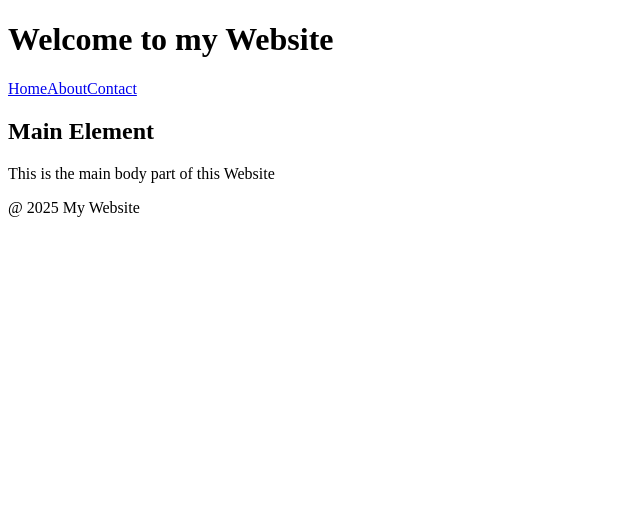
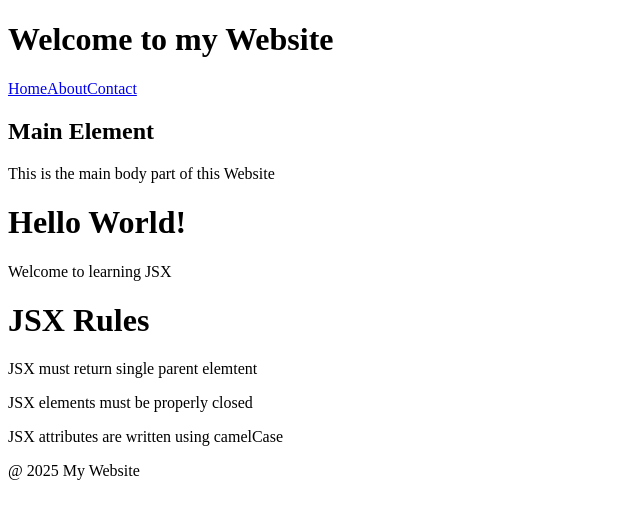
Before and after one commit to Ndungu-Jn/react-demos, a React (Vite) app: page / in a window 1280 px wide. Shown: the top 518 px of the page, without its empty margins (0-640 px from the left). Built offline with nearby package versions, Linux system fonts and the light colour scheme.

Commit message:
Practice on components

```diff
--- a/src/App.jsx
+++ b/src/App.jsx
@@ -4,12 +4,16 @@ import Add from "./components/Add";
 import Header from "./components/Header";
 import Footer from "./components/Footer";
 import MainContent from "./components/MainContent";
+import WelcomeMessage from "./components/WelcomeMessage";
+import JSXRules from "./components/JSXRules";
 
 function App() {
   return (
     <div>
       <Header />
       <MainContent />
+      <WelcomeMessage />
+      <JSXRules />
       <Footer />
     </div>
   );
--- /dev/null
+++ b/src/components/JSXRules.jsx
@@ -0,0 +1,14 @@
+import React from "react";
+
+const JSXRules = () => {
+  return (
+    <div>
+      <h1>JSX Rules</h1>
+      <p>JSX must return single parent elemtent</p>
+      <p>JSX elements must be properly closed</p>
+      <p>JSX attributes are written using camelCase</p>
+    </div>
+  );
+};
+
+export default JSXRules;
--- /dev/null
+++ b/src/components/WelcomeMessage.jsx
@@ -0,0 +1,12 @@
+import React from "react";
+
+const WelcomeMessage = () => {
+  return (
+    <div>
+      <h1>Hello World!</h1>
+      <p>Welcome to learning JSX</p>
+    </div>
+  );
+};
+
+export default WelcomeMessage;
```
